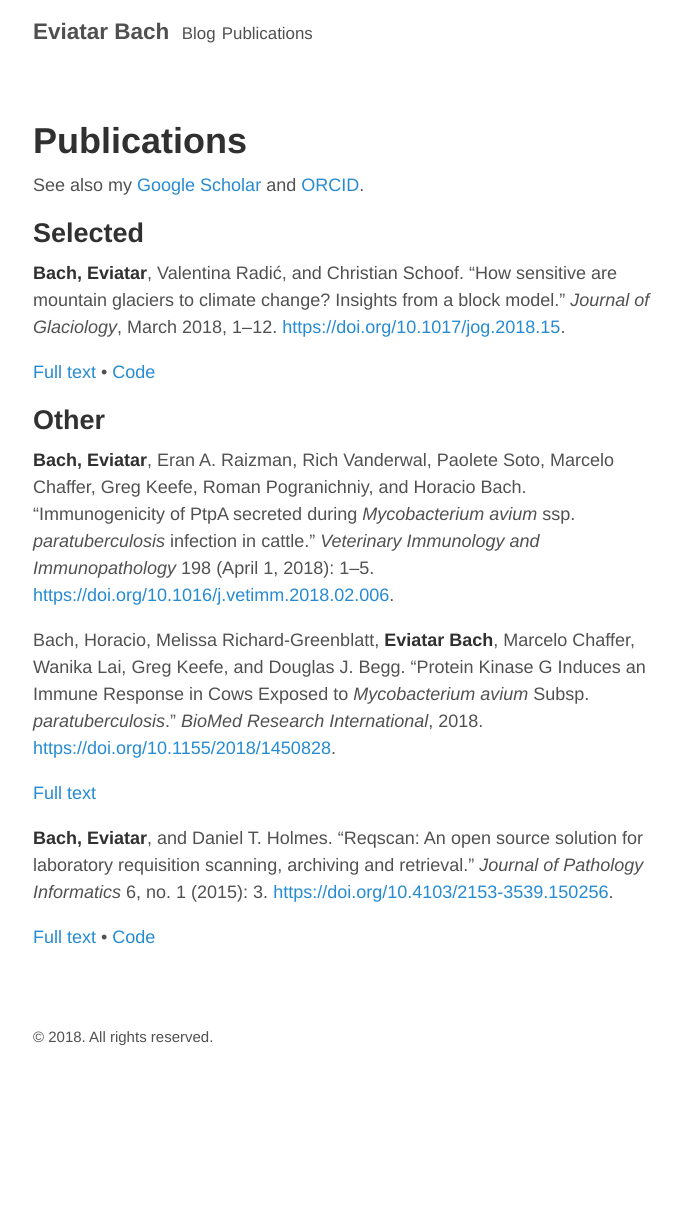
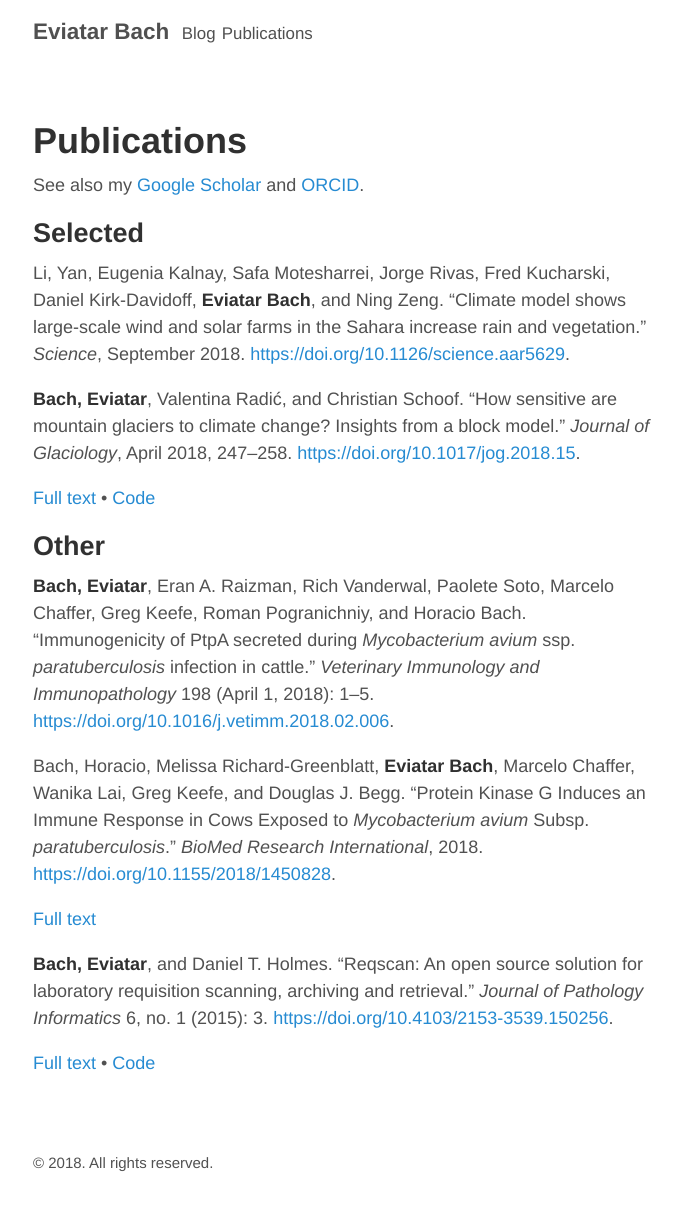
Before and after one commit to eviatarbach/website_old, a Jekyll site: the page built from publications.md, in a window 1280 px wide. Shown: the whole page, without its empty margins (292-974 px from the left). Built offline with Jekyll 4.4.1, drawn with Linux system fonts in a browser that asks for light colours; before the commit the page ends 1086 px from its top, so only the background shows below that.

Commit message:
Update publications.md

```diff
--- a/publications.md
+++ b/publications.md
@@ -7,7 +7,9 @@ See also my [Google Scholar](https://scholar.google.com/citations?user=qeCEIpwAA
 
 ## Selected
 
-**Bach, Eviatar**, Valentina Radić, and Christian Schoof. “How sensitive are mountain glaciers to climate change? Insights from a block model.” *Journal of Glaciology*, March 2018, 1–12. [https://doi.org/10.1017/jog.2018.15](https://doi.org/10.1017/jog.2018.15).
+Li, Yan, Eugenia Kalnay, Safa Motesharrei, Jorge Rivas, Fred Kucharski, Daniel Kirk-Davidoff, **Eviatar Bach**, and Ning Zeng. “Climate model shows large-scale wind and solar farms in the Sahara increase rain and vegetation.” *Science*, September 2018. [https://doi.org/10.1126/science.aar5629](https://doi.org/10.1126/science.aar5629).
+
+**Bach, Eviatar**, Valentina Radić, and Christian Schoof. “How sensitive are mountain glaciers to climate change? Insights from a block model.” *Journal of Glaciology*, April 2018, 247–258. [https://doi.org/10.1017/jog.2018.15](https://doi.org/10.1017/jog.2018.15).
 
 [Full text](assets/how_sensitive_are_mountain_glaciers_to_climate_change_insights_from_a_block_model.pdf) • [Code](https://github.com/eviatarbach/glaciers)
 
```
